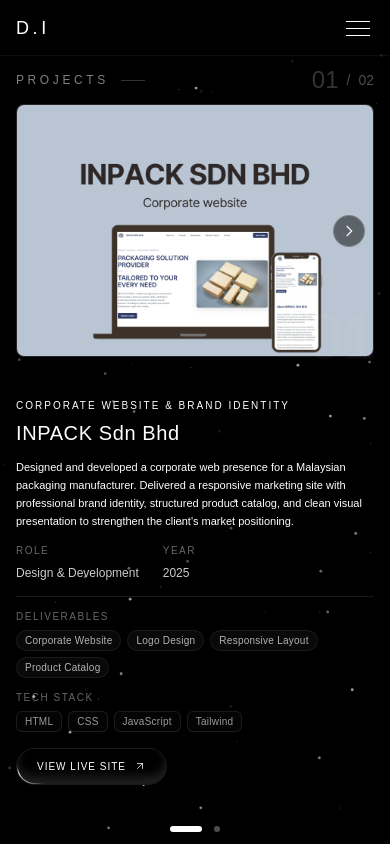
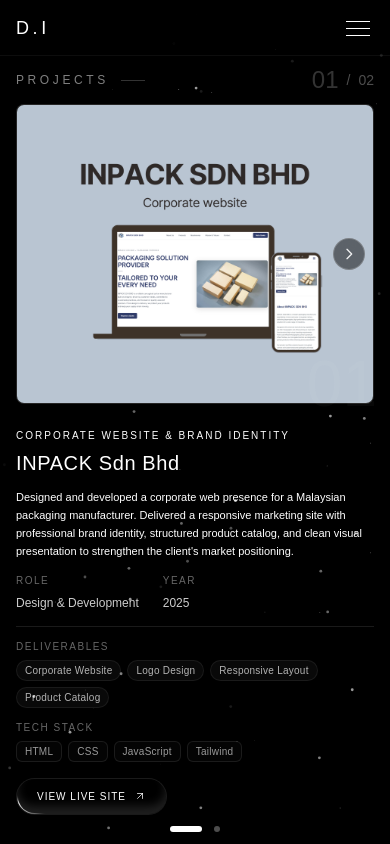
Before and after one commit to danizz140506-bot/portfolio, a Next.js app: page /projects in a window 390 px wide. Built offline with nearby package versions, Linux system fonts and the light colour scheme; a web font is replaced by a local one.

Commit message:
style: remove max-height on project image to prevent cropping on certain phones

```diff
--- a/src/app/projects/page.tsx
+++ b/src/app/projects/page.tsx
@@ -369,7 +369,7 @@
                     <div className="absolute -inset-4 bg-white/[0.02] rounded-2xl blur-xl opacity-0 group-hover:opacity-100 transition-opacity duration-700" />
 
                     {/* Image */}
-                    <div className="relative rounded-lg sm:rounded-xl overflow-hidden border border-white/10 bg-white/5 max-h-[30vh] sm:max-h-[35vh] lg:max-h-none">
+                    <div className="relative rounded-lg sm:rounded-xl overflow-hidden border border-white/10 bg-white/5">
                       <Image
                         src={project.image}
                         alt={project.imageAlt}
```
